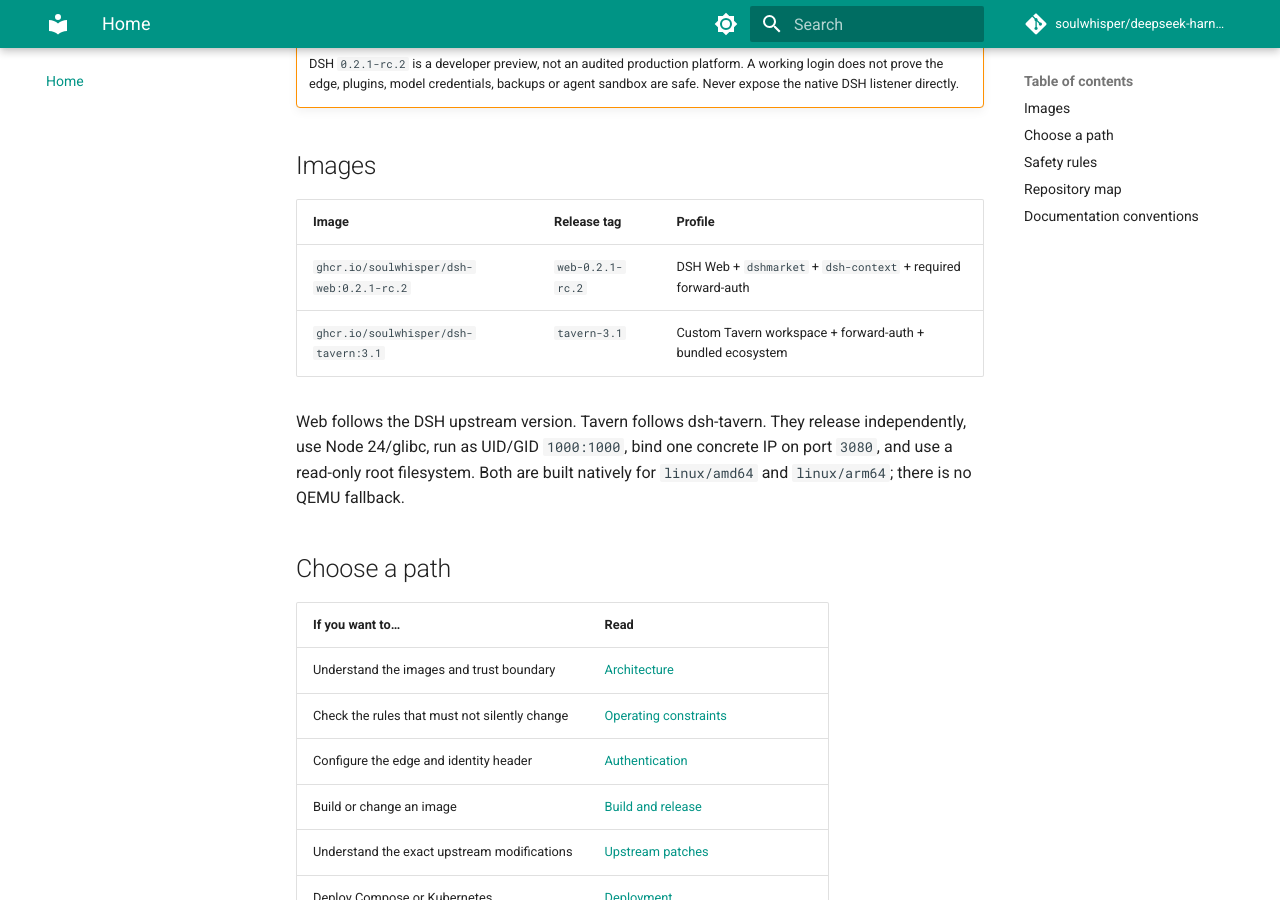
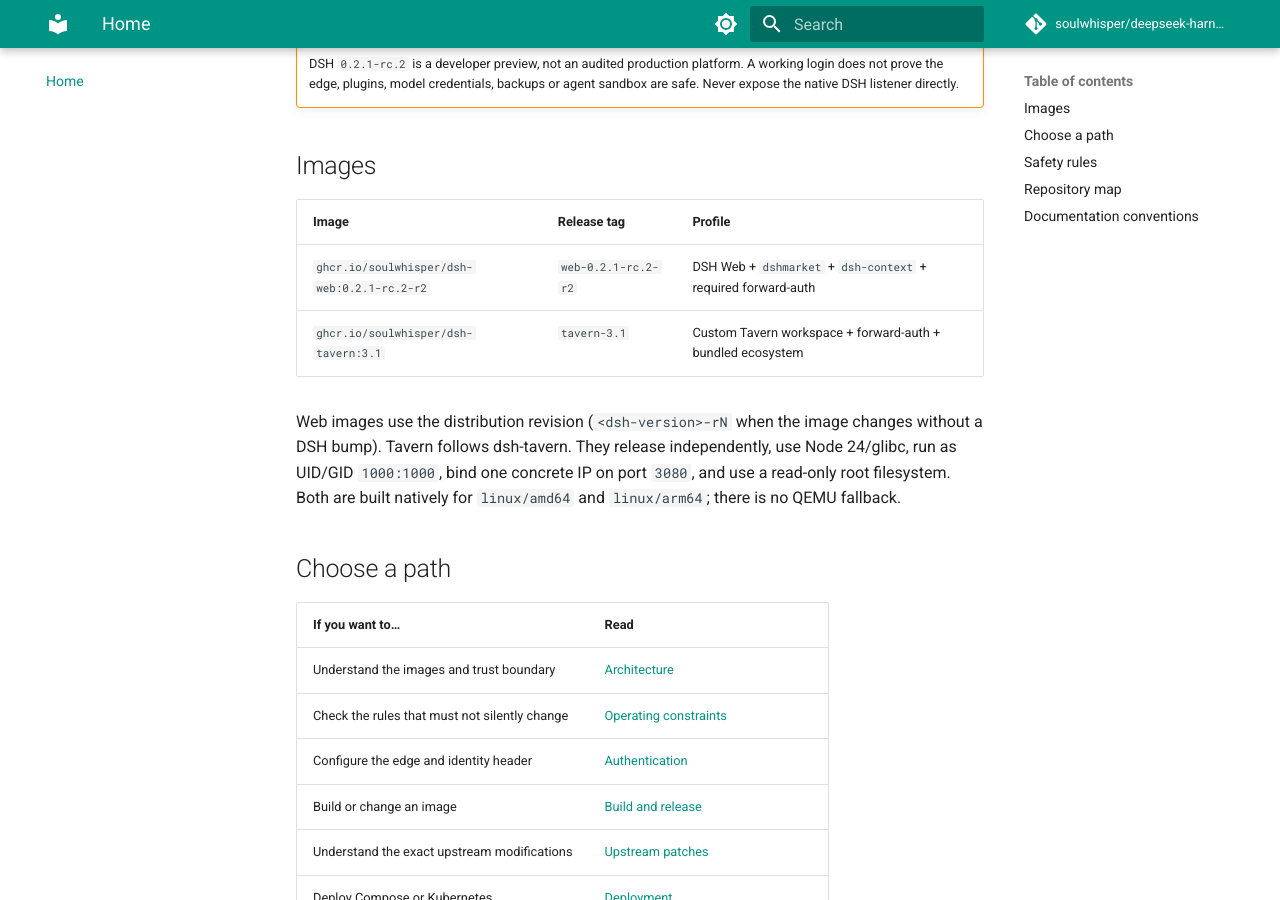
Before and after one commit to soulwhisper/deepseek-harness-container, an MkDocs documentation site: the page built from docs/index.md, in a window 1280 px wide and 900 px high, scrolled down 321 px. Built offline with MkDocs 1.6.1 and Material for MkDocs 9.7.7, drawn with Linux system fonts in a browser that asks for light colours; comment, search, counter and statistics services are not loaded.

Commit message:
fix(release): tag Web images by distribution revision (#9)
A Web image can change without a DSH version bump (for example the market patch). Reusing web-<dsh-version> would collide with the existing immutable tag/image. Release Web images as web-<distribution> (0.2.1-rc.2-r2), keep Tavern on tavern-3.1, and update release validation, labels, docs and deployment examples.

```diff
--- a/docs/index.md
+++ b/docs/index.md
@@ -14,10 +14,11 @@ state and backup boundaries, and no desktop stack.
 
 | Image | Release tag | Profile |
 | --- | --- | --- |
-| `ghcr.io/soulwhisper/dsh-web:0.2.1-rc.2` | `web-0.2.1-rc.2` | DSH Web + `dshmarket` + `dsh-context` + required forward-auth |
+| `ghcr.io/soulwhisper/dsh-web:0.2.1-rc.2-r2` | `web-0.2.1-rc.2-r2` | DSH Web + `dshmarket` + `dsh-context` + required forward-auth |
 | `ghcr.io/soulwhisper/dsh-tavern:3.1` | `tavern-3.1` | Custom Tavern workspace + forward-auth + bundled ecosystem |
 
-Web follows the DSH upstream version. Tavern follows dsh-tavern. They release
+Web images use the distribution revision (`<dsh-version>-rN` when the image
+changes without a DSH bump). Tavern follows dsh-tavern. They release
 independently, use Node 24/glibc, run as UID/GID `1000:1000`, bind one concrete
 IP on port `3080`, and use a read-only root filesystem. Both are built natively
 for `linux/amd64` and `linux/arm64`; there is no QEMU fallback.
--- a/versions.json
+++ b/versions.json
@@ -4,7 +4,7 @@
   "registry": "ghcr.io/soulwhisper",
   "release": {
     "web": {
-      "tag": "web-0.2.1-rc.2",
+      "tag": "web-0.2.1-rc.2-r2",
       "image": "dsh-web"
     },
     "tavern": {
```
Also changed, not shown: README.md (+5 -4 lines), README.zh-CN.md (+4 -4 lines), docs/architecture.md (+2 -2 lines), docs/build.md (+1 -1 lines), .github/PULL_REQUEST_TEMPLATE.md, 7 other files.
